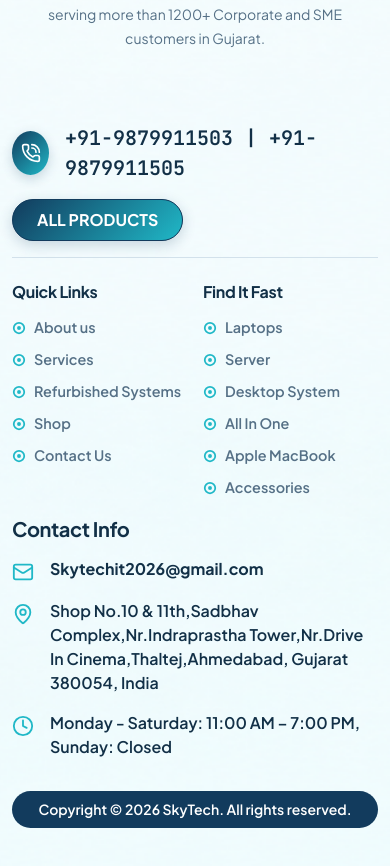
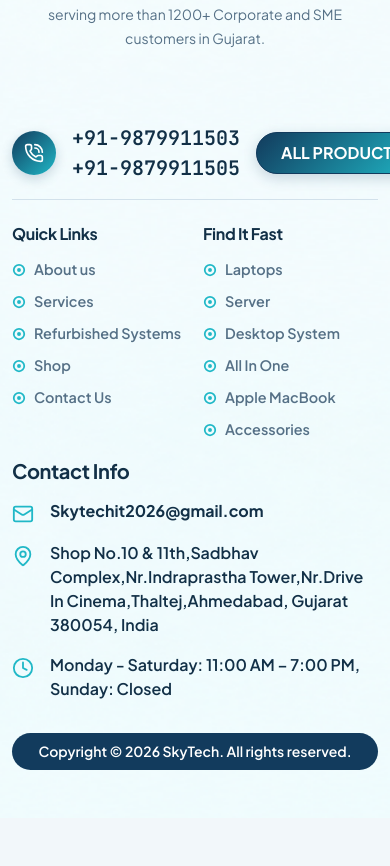
Before and after one commit to patelharshid/skytech-frontend, a React (Vite) app: page / in a window 390 px wide. Shown: the part 8805-9671 px from the top of the page. After the commit the page ends 9623 px from the top, so only its background shows below. Built offline with nearby package versions, Linux system fonts and the light colour scheme; no server answers.

Commit message:
Update Footer.jsx

```diff
--- a/src/components/Footer.jsx
+++ b/src/components/Footer.jsx
@@ -57,17 +57,32 @@ const Footer = () => {
           {/* Right Section (Phone Bar + 4 Columns) */}
           <div className="col-lg-8">
             {/* Top Phone Header Bar & ALL PRODUCTS Button */}
-            <div className="d-flex flex-wrap align-items-center justify-content-between pb-3 mb-4 border-bottom border-secondary border-opacity-10 gap-3">
+            <div className="d-flex align-items-center justify-content-between pb-3 mb-4 border-bottom border-secondary border-opacity-10 gap-3">
               <div className="d-flex align-items-center gap-3">
-                <div className="skytech-footer-phone-icon">
+                <div className="skytech-footer-phone-icon flex-shrink-0">
                   <PhoneCall size={20} />
                 </div>
-                <div className="fw-bold fs-5 text-main font-mono">
-                  +91-{primaryNumber} | +91-{secondaryNumber}
+                <div className="d-flex flex-column flex-lg-row align-items-start align-items-lg-center gap-0 gap-lg-2 fw-bold fs-5 text-main font-mono">
+                  <a
+                    href={`tel:+91${primaryNumber}`}
+                    className="text-decoration-none text-main text-nowrap"
+                  >
+                    +91-{primaryNumber}
+                  </a>
+                  <span className="d-none d-lg-inline opacity-50 user-select-none">|</span>
+                  <a
+                    href={`tel:+91${secondaryNumber}`}
+                    className="text-decoration-none text-main text-nowrap"
+                  >
+                    +91-{secondaryNumber}
+                  </a>
                 </div>
               </div>
 
-              <a href="/#shop" className="btn btn-warning rounded-pill fw-bold text-uppercase px-4 py-2">
+              <a
+                href="/#shop"
+                className="btn btn-warning rounded-pill fw-bold text-uppercase text-nowrap px-4 py-2"
+              >
                 ALL PRODUCTS
               </a>
             </div>
```
